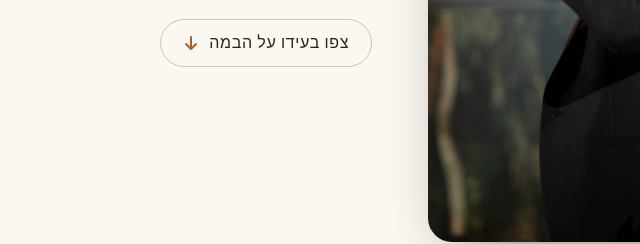
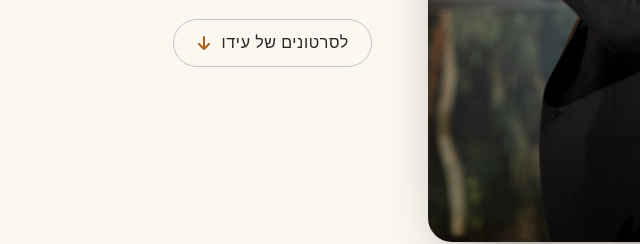
Before and after one commit to sroryinon-cyber/singers, a plain HTML site: page docs/ido-cohen/index.html in a window 1280 px wide. Shown: the part 414-658 px from the top of the page, 332-972 px from the left. Drawn offline with Linux system fonts and the light colour scheme.

Commit message:
Change the scroll button wording to 'לסרטונים של עידו'
Co-Authored-By: Claude Fable 5.2 <noreply@anthropic.com>

```diff
--- a/docs/ido-cohen/index.html
+++ b/docs/ido-cohen/index.html
@@ -216,7 +216,7 @@ dialog.player.wide .frame{width:min(100%,1100px,calc((100dvh - 76px) * 16 / 9));
     <h1>עידו כהן</h1>
 
     <a class="scroll-cue" href="#videos">
-      צפו בעידו על הבמה
+      לסרטונים של עידו
       <svg viewBox="0 0 16 16" fill="none" stroke="currentColor" stroke-width="2" stroke-linecap="round" stroke-linejoin="round" aria-hidden="true"><path d="M8 2v12M3 9l5 5 5-5"/></svg>
     </a>
   </div>
```
Also changed, not shown: template.html (+1 -1 lines).
